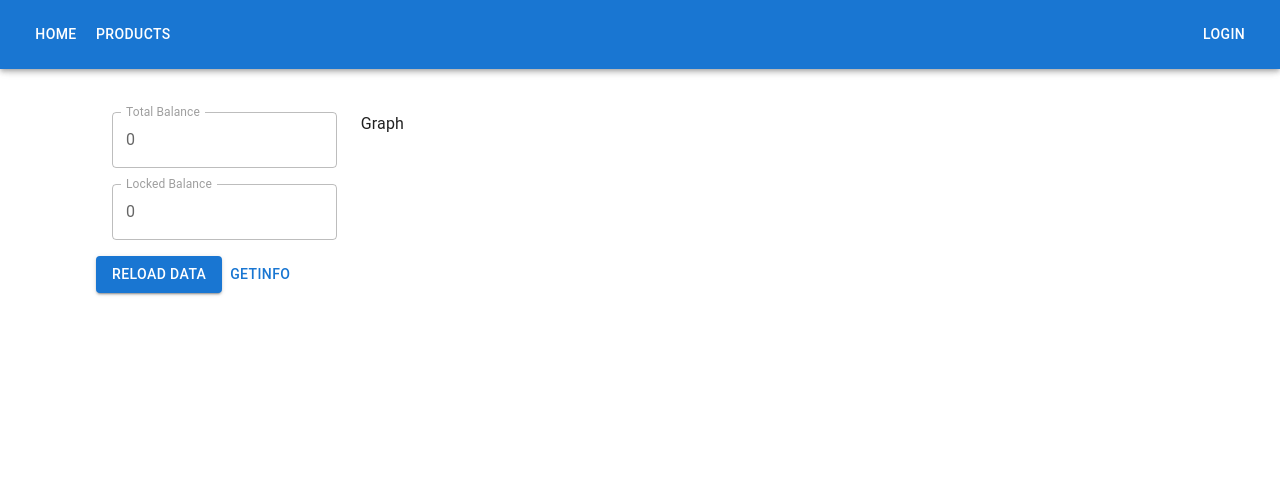
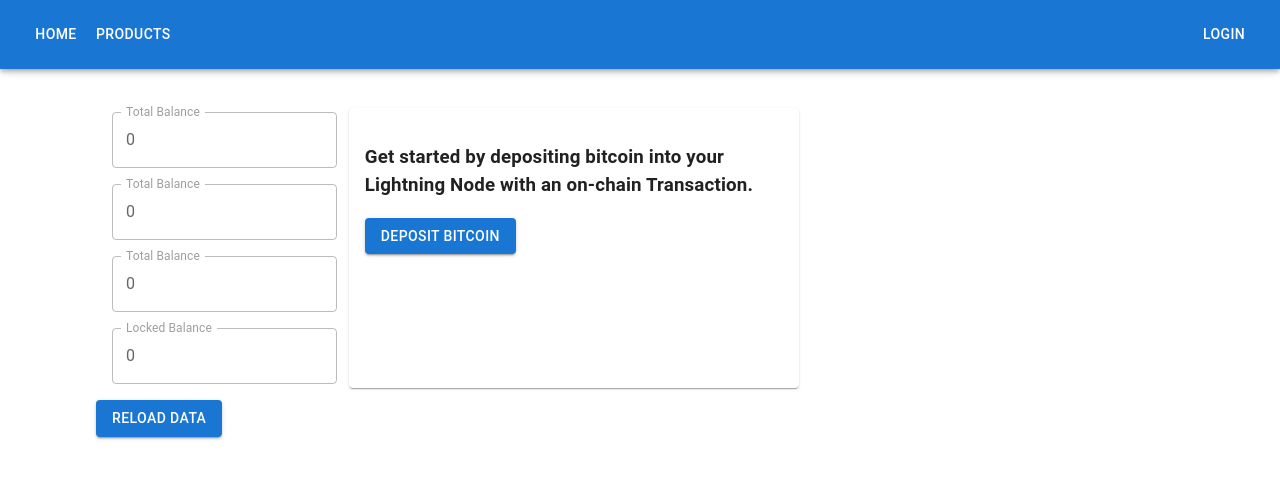
Before and after one commit to Luca-Fischer/lightning-react, a React (Create React App) app in the folder client/: page / in a window 1280 px wide. Shown: the top 478 px of the page. Built offline with nearby package versions, Linux system fonts and the light colour scheme; no server answers.

Commit message:
create address + deposit

```diff
--- /dev/null
+++ b/client/src/Components/CopyToClipboardButton.tsx
@@ -0,0 +1,24 @@
+import React from "react";
+import ContentCopyIcon from '@mui/icons-material/ContentCopy';
+
+interface CopyToClipboardButtonProps {
+    text: string;
+}
+
+const CopyToClipboardButton: React.FC<CopyToClipboardButtonProps> = ({ text }) => {
+  const handleCopyClick = () => {
+    navigator.clipboard.writeText(text)
+      .then(() => {
+        console.log("Text copied to clipboard");
+      })
+      .catch((error) => {
+        console.error("Failed to copy text to clipboard:", error);
+      });
+  };
+
+  return (
+    <ContentCopyIcon onClick={handleCopyClick} />
+  );
+};
+
+export default CopyToClipboardButton;
--- /dev/null
+++ b/client/src/Components/HoverButton.css
@@ -0,0 +1,8 @@
+.hover-button {
+    cursor: pointer;
+  }
+
+  .hover-button:hover {
+    background-color: #f0f0f0;
+    color: #333;
+  }
--- a/client/src/Pages/Home.tsx
+++ b/client/src/Pages/Home.tsx
@@ -6,6 +6,11 @@ import InputAdornment from "@mui/material/InputAdornment";
 import Grid from "@mui/material/Unstable_Grid2";
 import Button from "@mui/material/Button";
 import Axios from "axios";
+import Card from "@mui/material/Card";
+import CheckIcon from '@mui/icons-material/Check';
+
+import CopyToClipboardButton from "../Components/CopyToClipboardButton";
+import "../Components/HoverButton.css";
 
 interface WalletBalance {
   total_balance: String;
@@ -17,6 +22,9 @@ interface WalletBalance {
 }
 
 function Home() {
+  const [newAddress, setNewAddress] = React.useState("");
+
+  const [isCopied, setIsCopied] = React.useState(false);
 
   // TODO: unclear which are required, if not used can be removed
   const [walletBalance, setWalletBalance] = React.useState<WalletBalance>({
@@ -51,19 +59,16 @@ function Home() {
       });
   };
 
-  const getInfoLoader = async () => {
-    // TODO: to unlock wallet, has to be moved later and getInfoLoader is useless then
-    const requestBody = {
-      wallet_password: btoa("!ikXX4MLpA"),
-    };
+  const createNewAddress = () => {
+    setIsCopied(false);
+    Axios.get("http://localhost:3001/newaddress").then((response) => {
+      console.log(response.data);
+      setNewAddress(response.data.address);
+    });
+  };
 
-    Axios.post("http://localhost:3001/unlockwallet", requestBody)
-      .then((response) => {
-        console.log(response.data);
-      })
-      .catch((error) => {
-        console.log(error);
-      });
+  const copied = () => {
+    setIsCopied(true);
   };
 
   return (
@@ -94,6 +99,30 @@ function Home() {
               />
               <TextField
                 id="outlined-controlled"
+                label="Total Balance"
+                InputProps={{
+                  startAdornment: (
+                    <InputAdornment position="start">
+                      {walletBalance.confirmend_balance}
+                    </InputAdornment>
+                  ),
+                }}
+                disabled
+              />
+              <TextField
+                id="outlined-controlled"
+                label="Total Balance"
+                InputProps={{
+                  startAdornment: (
+                    <InputAdornment position="start">
+                      {walletBalance.unconfirmend_balance}
+                    </InputAdornment>
+                  ),
+                }}
+                disabled
+              />
+              <TextField
+                id="outlined-controlled"
                 label="Locked Balance"
                 InputProps={{
                   startAdornment: (
@@ -106,13 +135,42 @@ function Home() {
               />
             </Stack>
           </Grid>
-          <Grid>Graph</Grid>
+          <Card sx={{ maxWidth: 450 }}>
+            <CardContent>
+              <h3>
+                Get started by depositing bitcoin into your Lightning Node with
+                an on-chain Transaction.
+              </h3>
+              <Button onClick={createNewAddress} variant="contained">
+                Deposit Bitcoin
+              </Button>
+              <br></br>
+              <br></br>
+              <Grid
+                container
+                rowSpacing={1}
+                columnSpacing={{ xs: 1, sm: 2, md: 3 }}
+              >
+                {newAddress !== "" ? (
+                  <>
+                    {newAddress}
+                    &nbsp;&nbsp;
+                    <div onClick={copied} className="hover-button">
+                      <CopyToClipboardButton text={newAddress} />
+                    </div>
+                    {isCopied ? <div><CheckIcon fontSize="small" />Copied</div> : <></>}
+                  </>
+                ) : (
+                  <></>
+                )}
+              </Grid>
+            </CardContent>
+          </Card>
         </Grid>
       </CardContent>
       <Button onClick={reloadData} variant="contained">
         Reload Data
       </Button>
-      <Button onClick={getInfoLoader}>getInfo</Button>
     </div>
   );
 }
```
Also changed, not shown: 1 other file (tests, documents, lock files or other folders).
